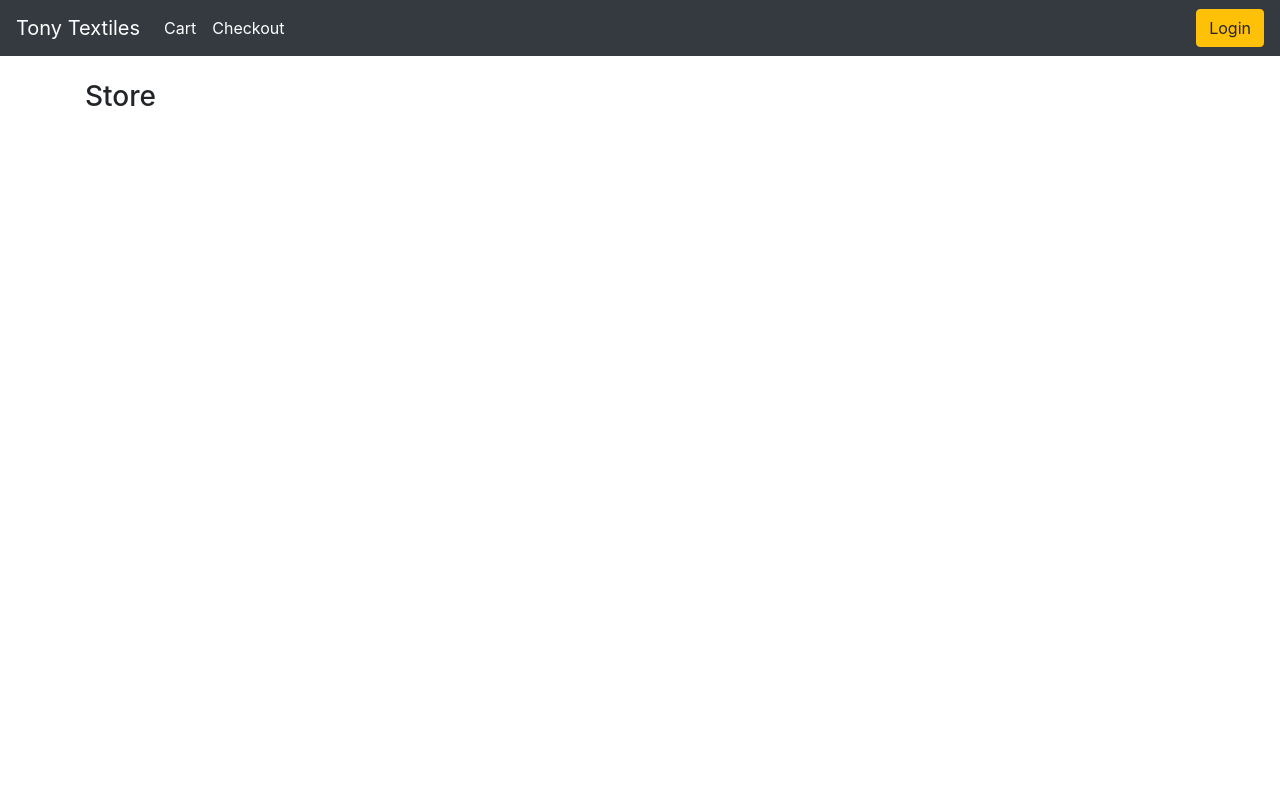
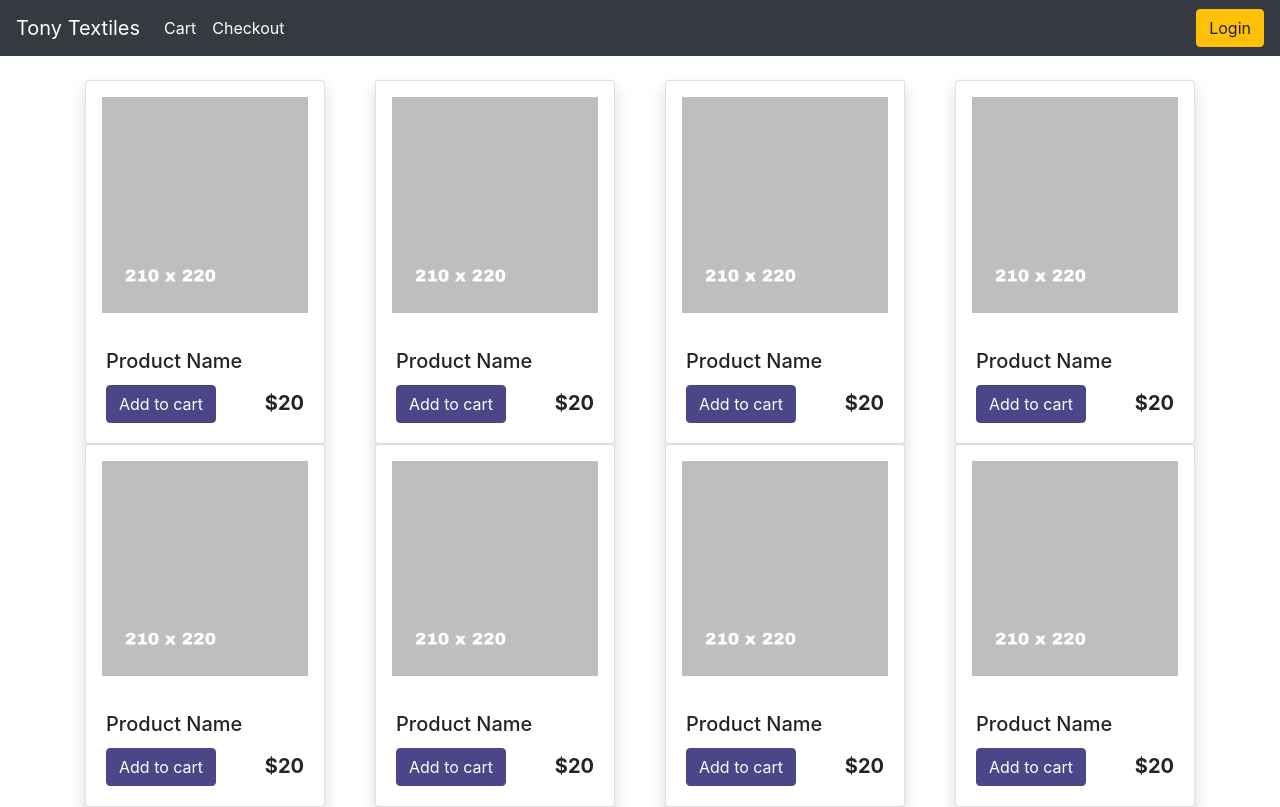
Before and after one commit to nived-s/tony-textiles-django, a Django app: page / in a window 1280 px wide. Before the commit the page ends 106 px from the top, so only its background shows below. Run offline with Django 4.2, Linux system fonts and the light colour scheme; some libraries are stand-ins or nearby versions.

Commit message:
store card added

```diff
--- a/tony_textiles/static/css/main.css
+++ /dev/null
@@ -1,4 +0,0 @@
-.tt-logo-font{
-    font-family: 'IBM Plex Mono', monospace;
-    font-family: 'Space Mono', monospace;
-}
--- /dev/null
+++ b/tony_textiles/static/css/style.css
@@ -0,0 +1,28 @@
+.tt-logo-font{
+    font-family: 'IBM Plex Mono', monospace;
+    font-family: 'Space Mono', monospace;
+}
+
+.img-style{
+    padding: 1rem;
+}
+
+.main{
+    display: flex;
+    flex-direction: row;
+    align-content: center;
+    justify-content: space-between;
+    flex-wrap: wrap;
+}
+
+.btn-and-price{
+    display: flex;
+    align-content: center;
+    justify-content: space-between;
+    align-items: baseline;
+}
+
+.btn-primary{
+    background-color: #4C4588;
+    border-color: #4C4588;
+}
--- a/tony_textiles/store/templates/store/main.html
+++ b/tony_textiles/store/templates/store/main.html
@@ -8,7 +8,8 @@
 
 	<link rel="stylesheet" href="https://stackpath.bootstrapcdn.com/bootstrap/4.4.1/css/bootstrap.min.css" integrity="sha384-Vkoo8x4CGsO3+Hhxv8T/Q5PaXtkKtu6ug5TOeNV6gBiFeWPGFN9MuhOf23Q9Ifjh" crossorigin="anonymous">
 
-	<link rel="stylesheet" type="text/css" href="{% static 'css/main.css' %}">
+	<link rel="stylesheet" type="text/css" href="{% static 'css/style.css' %}">
+
 
 </head>
 <body>
@@ -35,6 +36,7 @@
 	  </div>
 	</nav>
 
+
      <div class="container">
             <br>
             {% block content %}
--- a/tony_textiles/store/templates/store/store.html
+++ b/tony_textiles/store/templates/store/store.html
@@ -1,5 +1,105 @@
 {% extends 'store/main.html' %}
 {% load static %}
+
+{% block css %}
+{{ block.super }}
+<link rel="stylesheet" type="text/css" href="{% static 'css/main.css' %}">
+{% endblock %}
+
 {% block content %}
-     <h3>Store</h3>
+
+     <!-- main div for whole card place holders -->
+     <div class="main">
+          <!-- div for each card -->
+          <div class="card shadow" style="width: 15rem;">
+               <img class="img-style" src="{% static '/images/item_img_res.jpg' %}" alt="Card image cap">
+               <div class="card-body">
+                    <h5 class="card-title">Product Name</h5>
+                    <div class="btn-and-price">
+                         <a href="#" class="btn btn-primary">Add to cart</a>
+                         <h5><b>$20</b></h5>
+                    </div>
+               </div>
+          </div>
+
+          <div class="card shadow" style="width: 15rem;">
+               <img class="img-style" src="{% static '/images/item_img_res.jpg' %}" alt="Card image cap">
+               <div class="card-body">
+                    <h5 class="card-title">Product Name</h5>
+                    <div class="btn-and-price">
+                         <a href="#" class="btn btn-primary">Add to cart</a>
+                         <h5><b>$20</b></h5>
+                    </div>
+               </div>
+          </div>
+
+          <div class="card shadow" style="width: 15rem;">
+               <img class="img-style" src="{% static '/images/item_img_res.jpg' %}" alt="Card image cap">
+               <div class="card-body">
+                    <h5 class="card-title">Product Name</h5>
+                    <div class="btn-and-price">
+                         <a href="#" class="btn btn-primary">Add to cart</a>
+                         <h5><b>$20</b></h5>
+                    </div>
+               </div>
+          </div>
+
+          <div class="card shadow" style="width: 15rem;">
+               <img class="img-style" src="{% static '/images/item_img_res.jpg' %}" alt="Card image cap">
+               <div class="card-body">
+                    <h5 class="card-title">Product Name</h5>
+                    <div class="btn-and-price">
+                         <a href="#" class="btn btn-primary">Add to cart</a>
+                         <h5><b>$20</b></h5>
+                    </div>
+               </div>
+          </div>
+
+          <div class="card shadow" style="width: 15rem;">
+               <img class="img-style" src="{% static '/images/item_img_res.jpg' %}" alt="Card image cap">
+               <div class="card-body">
+                    <h5 class="card-title">Product Name</h5>
+                    <div class="btn-and-price">
+                         <a href="#" class="btn btn-primary">Add to cart</a>
+                         <h5><b>$20</b></h5>
+                    </div>
+               </div>
+          </div>
+
+          <div class="card shadow" style="width: 15rem;">
+               <img class="img-style" src="{% static '/images/item_img_res.jpg' %}" alt="Card image cap">
+               <div class="card-body">
+                    <h5 class="card-title">Product Name</h5>
+                    <div class="btn-and-price">
+                         <a href="#" class="btn btn-primary">Add to cart</a>
+                         <h5><b>$20</b></h5>
+                    </div>
+               </div>
+          </div>
+
+          <div class="card shadow" style="width: 15rem;">
+               <img class="img-style" src="{% static '/images/item_img_res.jpg' %}" alt="Card image cap">
+               <div class="card-body">
+                    <h5 class="card-title">Product Name</h5>
+                    <div class="btn-and-price">
+                         <a href="#" class="btn btn-primary">Add to cart</a>
+                         <h5><b>$20</b></h5>
+                    </div>
+               </div>
+          </div>
+
+          <div class="card shadow" style="width: 15rem;">
+               <img class="img-style" src="{% static '/images/item_img_res.jpg' %}" alt="Card image cap">
+               <div class="card-body">
+                    <h5 class="card-title">Product Name</h5>
+                    <div class="btn-and-price">
+                         <a href="#" class="btn btn-primary">Add to cart</a>
+                         <h5><b>$20</b></h5>
+                    </div>
+               </div>
+          </div>
+
+     </div>
+
+
 {% endblock content %}
--- a/tony_textiles/tony_textiles/settings.py
+++ b/tony_textiles/tony_textiles/settings.py
@@ -119,9 +119,10 @@ USE_TZ = True
 # Static files (CSS, JavaScript, Images)
 # https://docs.djangoproject.com/en/4.1/howto/static-files/
 
-STATIC_URL = 'static/'
+STATIC_URL = '/static/'
+
 STATICFILES_DIRS = [
-    BASE_DIR / 'static',
+    os.path.join(BASE_DIR, 'static')
 ]
 
 # Default primary key field type
```
Also changed, not shown: tony_textiles/static/images/item_img_res.jpg (added).
